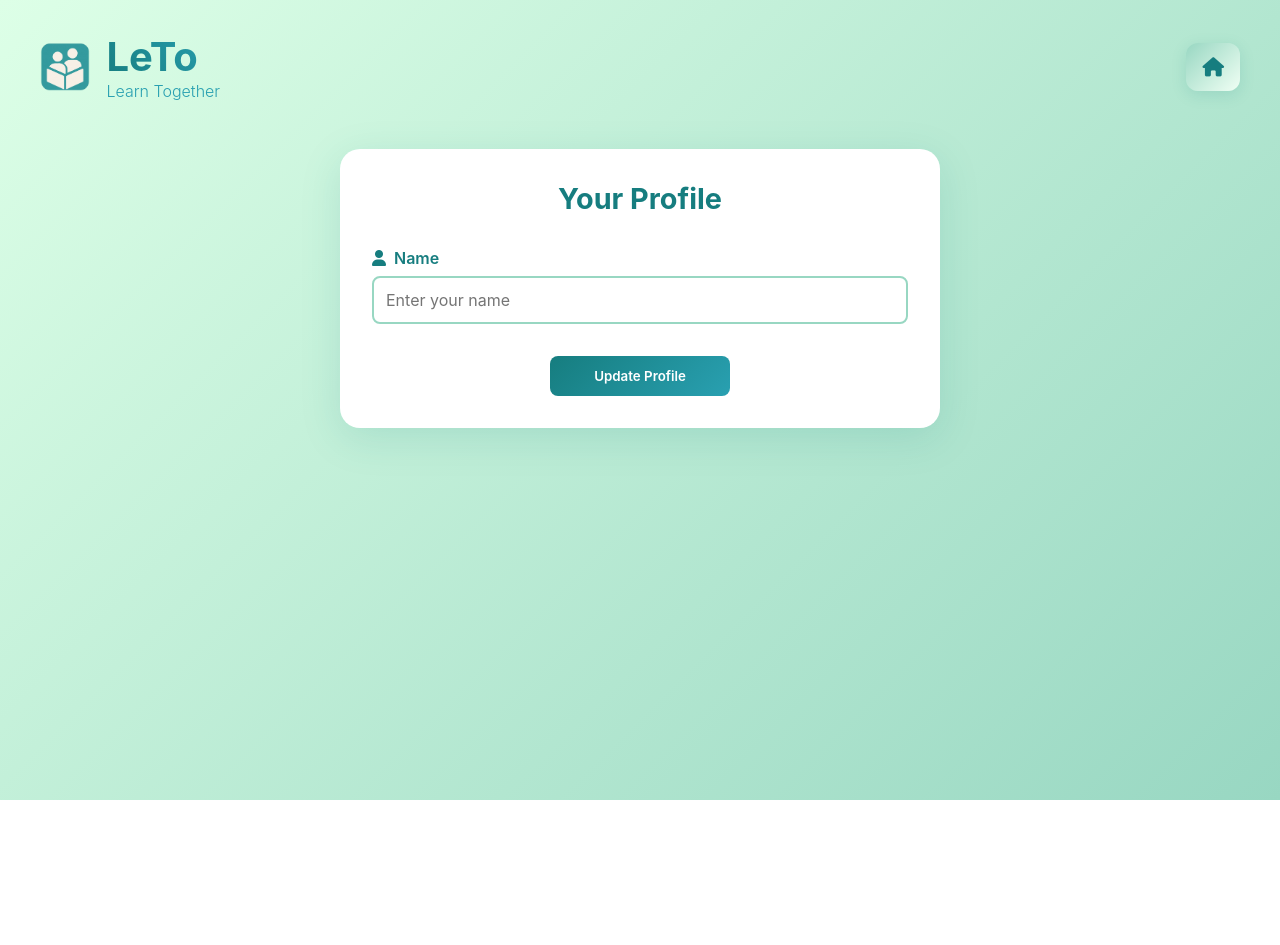
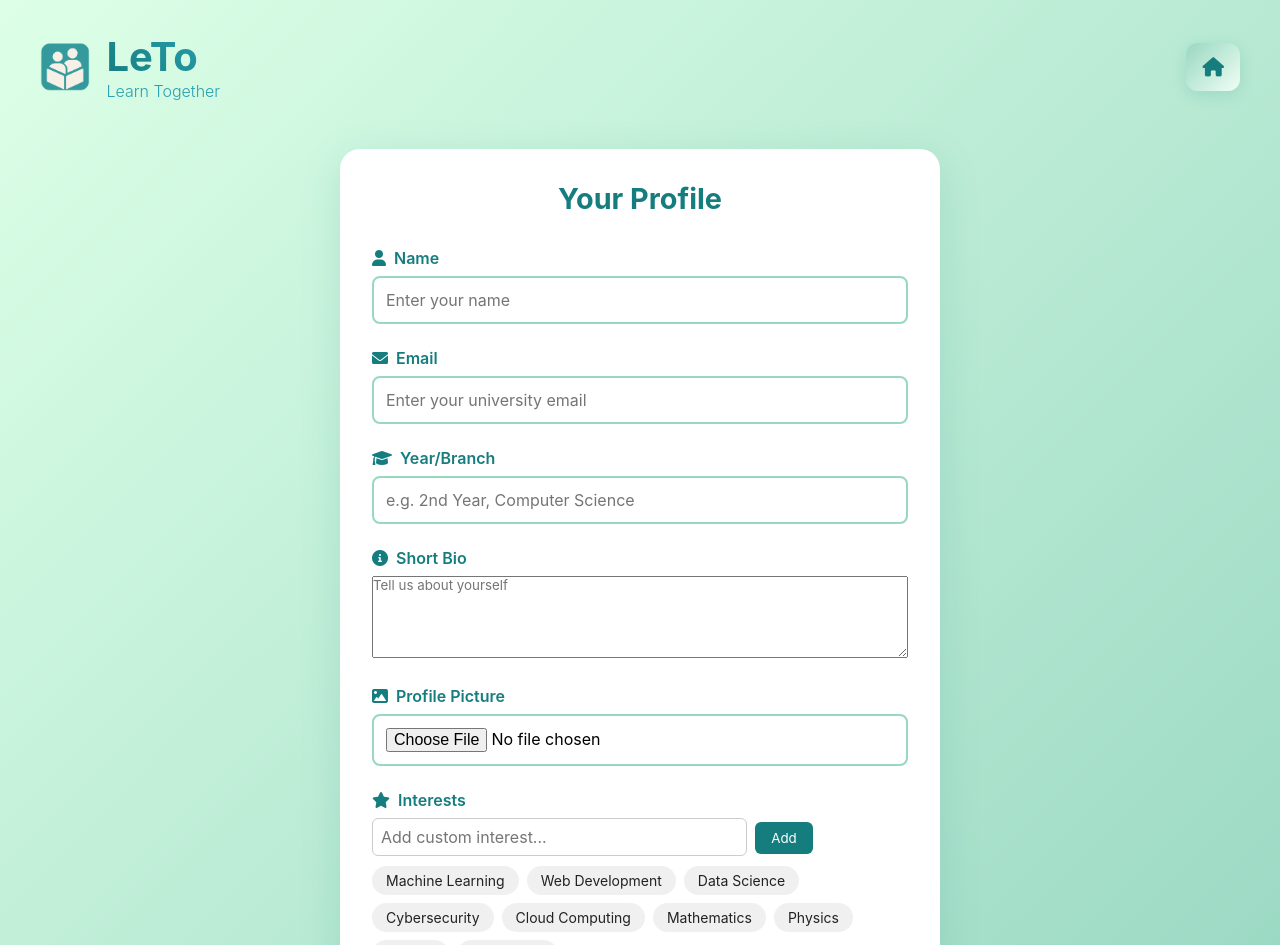
Before and after one commit to JoDi-2903/LeTo-Hackathon, a Vue app in the folder LeTo/: page /profile in a window 1280 px wide. Shown: the top 945 px of the page. Before the commit the page ends 800 px from the top, so only its background shows below. Built offline with nearby package versions, Linux system fonts and the light colour scheme.

Commit message:
Profile page and toast

```diff
--- a/LeTo/package.json
+++ b/LeTo/package.json
@@ -13,6 +13,7 @@
     "@fortawesome/fontawesome-free": "^6.7.2",
     "vue": "^3.5.17",
     "vue-router": "^4.5.1",
+    "vue-toastification": "^2.0.0-rc.5",
     "vue3-touch-events": "^5.0.13"
   },
   "devDependencies": {
--- a/LeTo/src/main.js
+++ b/LeTo/src/main.js
@@ -4,8 +4,15 @@ import { createApp } from 'vue'
 import App from './App.vue'
 import router from './router'
 
+import Toast, { POSITION } from 'vue-toastification'
+import 'vue-toastification/dist/index.css'
+
 const app = createApp(App)
 
 app.use(router)
+app.use(Toast, {
+  position: POSITION.TOP_RIGHT,
+  timeout: 3000,
+})
 
 app.mount('#app')
--- a/LeTo/src/views/ProfilePage.vue
+++ b/LeTo/src/views/ProfilePage.vue
@@ -1,3 +1,4 @@
+
 <template>
   <div class="profile-page">
     <!-- Header -->
@@ -34,12 +35,112 @@
               required
             >
           </div>
+          <div class="form-group">
+            <label for="email">
+              <i class="fas fa-envelope"></i> Email
+            </label>
+            <input
+              type="email"
+              id="email"
+              v-model="profile.email"
+              placeholder="Enter your university email"
+              required @input= "loginError = ''"
+            >
+          </div>
+          <div class="form-group">
+            <label for="yearBranch">
+              <i class="fas fa-graduation-cap"></i> Year/Branch
+            </label>
+            <input
+              type="text"
+              id="yearBranch"
+              v-model="profile.yearBranch"
+              placeholder="e.g. 2nd Year, Computer Science"
+            >
+          </div>
+          <div class="form-group">
+            <label for="bio">
+              <i class="fas fa-info-circle"></i> Short Bio
+            </label>
+            <textarea
+              id="bio"
+              v-model="profile.bio"
+              rows="5"
+              style="width: 100%;"
+              placeholder="Tell us about yourself"
+            ></textarea>
+          </div>
+          <div class="form-group">
+            <label for="photo">
+              <i class="fas fa-image"></i> Profile Picture
+            </label>
+            <input
+              type="file"
+              id="photo"
+              accept="image/*"
+              @change="onPhotoChange"
+            >
+            <img
+              v-if="profile.photo"
+              :src="profile.photo"
+              alt="Profile Picture"
+              class="profile-picture"
+            />
+          </div>
 
-          <div class="form-actions">
+      <div class="form-group">
+        <label>
+          <i class="fas fa-star"></i> Interests
+        </label>
+        <div style="margin-bottom: 10px;">
+          <input
+            v-model="newInterest"
+            @keyup.enter="addCustomInterest"
+            placeholder="Add custom interest..."
+            style="width: 70%; padding: 0.5rem; border-radius: 6px; border: 1px solid #ccc;"
+          />
+          <button type="button" @click="addCustomInterest" style="padding: 0.5rem 1rem; border-radius: 6px; border: none; background: var(--teal-green); color: white; margin-left: 8px;">
+            Add
+          </button>
+        </div>
+        <div style="display: flex; flex-wrap: wrap; gap: 8px; margin-bottom: 8px;">
+          <span
+            v-for="(interest, idx) in suggestedInterests"
+            :key="'suggested-' + idx"
+            @click="toggleInterest(interest)"
+            :style="{
+              background: profile.interests.includes(interest) ? 'var(--teal-green)' : '#f0f0f0',
+              color: profile.interests.includes(interest) ? 'white' : '#222',
+              borderRadius: '16px',
+              padding: '6px 14px',
+              cursor: 'pointer',
+              fontSize: '14px'
+            }"
+          >
+            {{ interest }}
+          </span>
+        </div>
+        <div v-if="profile.interests.length > 0" style="margin-top: 8px;">
+          <div style="display: flex; flex-wrap: wrap; gap: 8px;">
+            <span
+              v-for="(interest, idx) in profile.interests"
+              :key="'selected-' + idx"
+              style="background: var(--teal-green); color: white; border-radius: 16px; padding: 6px 14px; font-size: 14px; display: flex; align-items: center;"
+            >
+              {{ interest }}
+              <span @click="removeInterest(interest)" style="margin-left: 8px; cursor: pointer; font-weight: bold;">×</span>
+            </span>
+          </div>
+        </div>
+      </div>
+      <div class="form-actions">
             <button type="submit" class="btn-primary">
               Update Profile
             </button>
           </div>
+          <div v-if="loginError" class="error-message">
+          {{ loginError }}
+        </div>
         </form>
       </div>
     </div>
@@ -47,23 +148,90 @@
 </template>
 
 <script>
+const UNIVERSITY_DOMAINS = ['university.edu', 'college.edu'];
+const emailRegex = /^[^\s@]+@[^\s@]+\.[^\s@]+$/;
+import { useToast } from 'vue-toastification'
+const toast = useToast()
+
+
 export default {
   name: 'ProfilePage',
   data() {
     return {
       profile: {
-        name: ''
-      }
+         name: '',
+        email: '',
+        yearBranch: '',
+        bio: '',
+        photo: '',
+        interests:[]
+      },
+       suggestedInterests: [
+      'Machine Learning',
+      'Web Development',
+      'Data Science',
+      'Cybersecurity',
+      'Cloud Computing',
+      'Mathematics',
+      'Physics',
+      'Biology',
+      'Economics'
+    ],
+      loginError: ''
     }
   },
+
   methods: {
+
+    validateEmail() {
+      if (!emailRegex.test(this.profile.email)) return false;
+      const domain = this.profile.email.split('@')[1].trim().toLowerCase();
+      return UNIVERSITY_DOMAINS.includes(domain);
+    },
     updateProfile() {
-      // ToDo: Send data to backend API
-      console.log('Profile updated:', this.profile)
-      alert('Profile updated successfully!')
+      try {
+        if (!this.validateEmail()) {
+          this.loginError = 'Please use a valid university email address.';
+          return;
+        }
+        this.loginError = '';
+        // ...rest of your logic
+        console.log('Profile updated:', this.profile);
+        //alert('Profile updated successfully!');
+        toast.success('Profile updated successfully!')
+      } catch (err) {
+        toast.error('An unexpected error occurred.')
+        //this.loginError = 'An unexpected error occurred.';
+        console.error(err);
+      }
+      },
+    toggleInterest(interest) {
+    const idx = this.profile.interests.indexOf(interest);
+    if (idx === -1) {
+      this.profile.interests.push(interest);
+    } else {
+      this.profile.interests.splice(idx, 1);
+    }
+  },
+  addCustomInterest() {
+    const trimmed = this.newInterest.trim();
+    if (trimmed && !this.profile.interests.includes(trimmed)) {
+      this.profile.interests.push(trimmed);
+      if (!this.suggestedInterests.includes(trimmed)) {
+        this.suggestedInterests.push(trimmed);
+      }
+      this.newInterest = '';
+    }
+  },
+  removeInterest(interest) {
+    const idx = this.profile.interests.indexOf(interest);
+    if (idx !== -1) {
+      this.profile.interests.splice(idx, 1);
     }
   }
+  }
 }
+
 </script>
 
 <style scoped>
@@ -285,5 +453,14 @@ export default {
   .form-actions {
     margin-top: 1.5rem;
   }
+  .error-message {
+  color: #c0392b;
+  background: #c0392b;
+  padding: 0.75rem 1rem;
+  border-radius: 6px;
+  margin-bottom: 1rem;
+  text-align: center;
+  font-weight: bold;
+}
 }
 </style>
```
Also changed, not shown: 1 other file (tests, documents, lock files or other folders).
